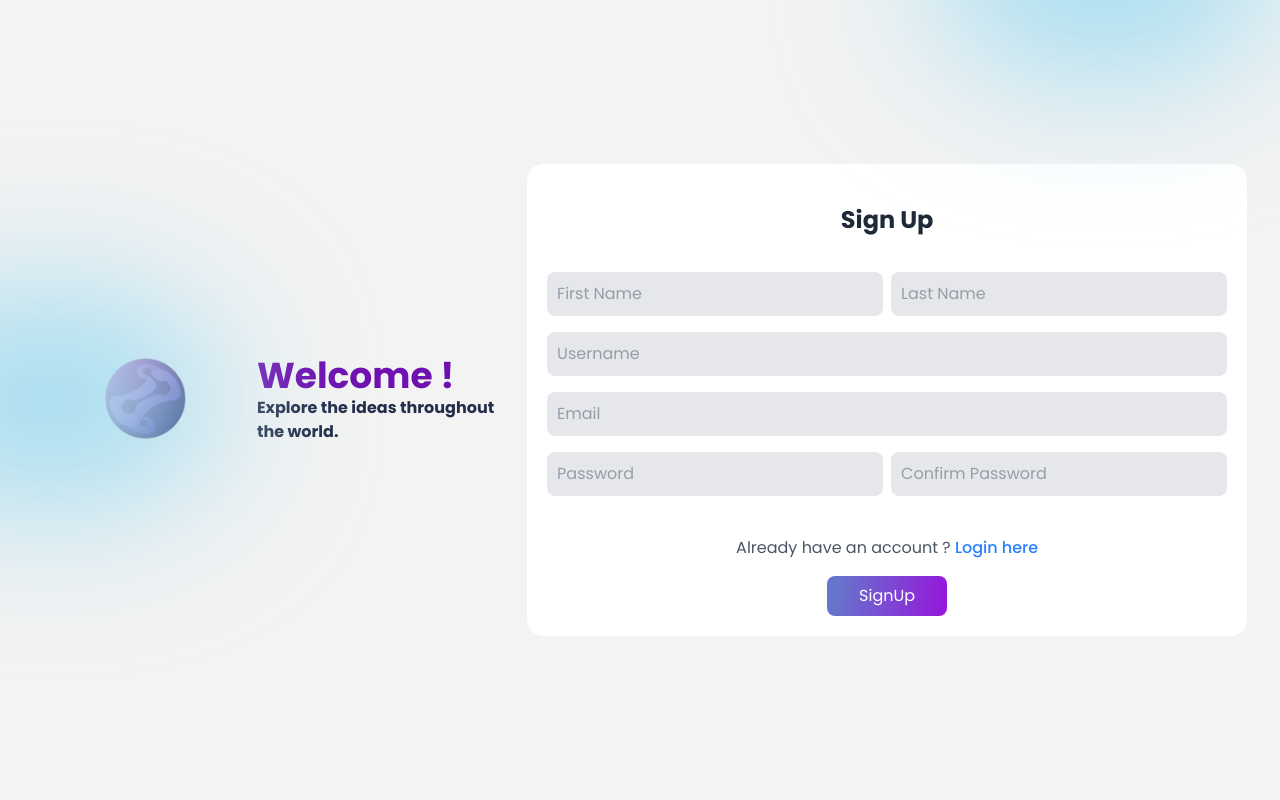
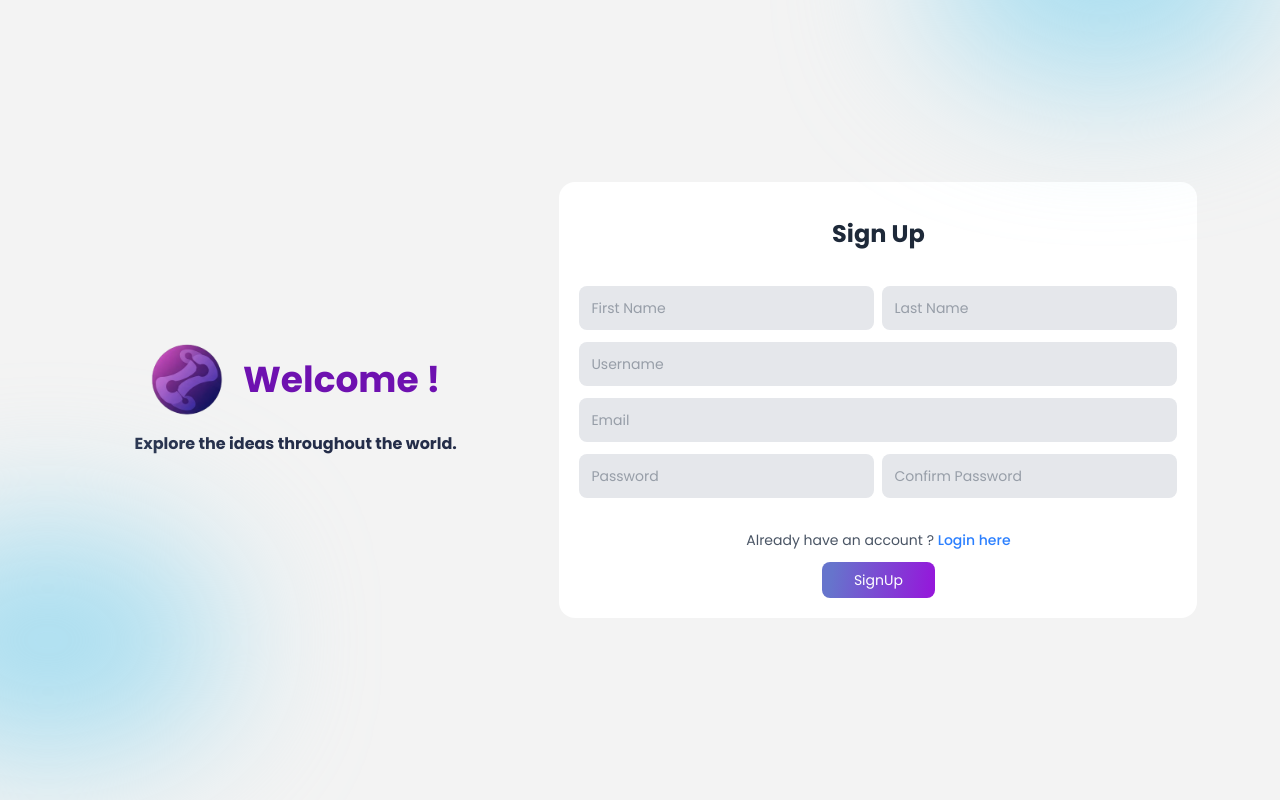
Before and after one commit to lohaniritya/SocialSphereDeploy, a React (Vite) app in the folder client/: page /signup in a window 1280 px wide. Built offline with nearby package versions, Linux system fonts and the light colour scheme.

Commit message:
Login, Signup layout changed

```diff
--- a/client/src/App.jsx
+++ b/client/src/App.jsx
@@ -12,7 +12,7 @@ function App() {
     <>
       <div className="App">
         <div className="blur b1" style={{ top: "-18%", right: "0" }}></div>
-        <div className="blur b2" style={{ top: "36%", left: "-8rem" }}></div>
+        <div className="blur b2" style={{ top: "66%", left: "-8rem" }}></div>
         <BrowserRouter>
           <Routes>
             <Route path="/" element={<Navigate to="/signup" replace />} />
--- a/client/src/index.css
+++ b/client/src/index.css
@@ -72,3 +72,11 @@ body {
 ::-webkit-scrollbar {
   display: none;
 }
+
+/* media queries */
+
+@media (max-width: 1024px) {
+  .blur {
+    background: transparent;
+  }
+}
--- a/client/src/pages/login/Login.jsx
+++ b/client/src/pages/login/Login.jsx
@@ -23,6 +23,7 @@ function Login() {
     setInput({ ...input, [e.target.name]: e.target.value });
   };
 
+  const element = document.getElementById("error-msg");
   const handlSubmit = async (e) => {
     e.preventDefault();
     try {
@@ -37,35 +38,38 @@ function Login() {
         showToast(`Welcome to Social Sphere`);
       }
     } catch (error) {
-      console.log(error);
+      element.innerHTML = error.response.data.message
     }
   };
 
   return (
     <>
-      <div className="flex items-center justify-evenly  h-screen">
+      <div className="flex flex-col md:flex-row bg-gray-100 items-center md:justify-evenly h-screen">
         {/* Left Side  */}
-        <div className="flex items-center gap-20">
-          <img src={logo} alt="logo" className=" h-25 w-25" />
-          <div className="">
-            <h2 className="text-purple-800 text-4xl font-bold">Welcome !</h2>
-            <h5 className="font-bold tracking-wide">
-              Explore the ideas throughout <br /> the world.
+        <div className="flex flex-col gap-3  p-8 ">
+          <div className="flex items-center gap-5">
+            <img src={logo} alt="logo" className=" h-10 w-10 md:h-20 md:w-20" />
+            <h2 className="text-purple-800 text-xl md:text-4xl font-bold">Welcome !</h2>
+          </div>
+          <div className="flex flex-col md:gap-2">
+            <h5 className="hidden md:block md:text-xl font-bold tracking-wide ">
+              Explore the ideas throughout the world.
             </h5>
-            <br />
-            <h1 className="font-bold underline">Demo Id</h1>
+            <h1 className="underline">Demo Id</h1>
+            <div>
             <h5 className="tracking-wide">Email: novadvani@gmail.com</h5>
             <h5 className="tracking-wide">Password: nova123</h5>
+            </div>
           </div>
         </div>
 
         {/* Right side */}
-        <div className=" rounded-2xl p-5  bg-white">
+        <div className=" rounded-2xl p-7 bg-white">
           <form
             onSubmit={handlSubmit}
-            className="flex flex-col items-center justify-center gap-4"
+            className="flex flex-col items-center justify-center gap-2"
           >
-            <h3 className="text-2xl font-bold p-5 text-gray-800 mb-2">Login</h3>
+            <h3 className="text-xl md:text-2xl font-bold mb-2! md:p-4 text-gray-800">Login</h3>
 
             <div className="flex  w-full">
               <input
@@ -90,20 +94,20 @@ function Login() {
 
             <span
               id="error-msg"
-              className="text-red-600 font-bold error-msg pt-2"
+              className="text-red-600 error-msg pt-2"
             ></span>
 
             <span className="text-gray-600">
-              Don't have an account ?{"  "}
+              Don't have an account ?{"  "} <br className="md:hidden"/>
               <Link
-                to="/signup"
+                to="/login"
                 className="font-medium text-primary text-blue-500 transition-all duration-200 hover:underline"
               >
                 SignUp here
               </Link>
             </span>
 
-            <button className="button" type="submit">
+            <button className="button md:mt-2!" type="submit">
               {" "}
               Login{" "}
             </button>
--- a/client/src/pages/signup/SignUp.jsx
+++ b/client/src/pages/signup/SignUp.jsx
@@ -1,6 +1,6 @@
 import React from "react";
 import {BaseUrl} from '../../constant.js'
-import logo from "../../Images/logo.png";
+import logo from "../../Images/logoe.png";
 import { useState } from "react";
 import { Link, useNavigate } from "react-router-dom";
 import axios from "axios";
@@ -28,12 +28,12 @@ function SignUp() {
     setInput({ ...input, [e.target.name]: e.target.value });
   };
 
+  const element = document.getElementById("error-msg");
   const signupHandler = async (e) => {
     e.preventDefault();
     try {
       if (!(input.password === input.confirmpass)) {
-        const element = document.getElementById("error-msg");
-        element.innerHTML("Password and Confirm Password must be the same.");
+        element.innerHTML = "Password and Confirm Password must be the same."
       }
       const res = await axios.post(`${BaseUrl}/users/register`, input);
 
@@ -49,33 +49,33 @@ function SignUp() {
       }
       showToast('User created')
     } catch (error) {
-      console.log(error);
+      element.innerHTML = error.response.data.message
     }
   };
 
   return (
     <>
-      <div className="flex items-center justify-evenly  h-screen">
+      <div className="flex flex-col md:flex-row  md:justify-evenly md:items-center  h-screen">
         {/* Left Side  */}
-        <div className="flex items-center">
-          <img src={logo} alt="logo" className=" h-56 w-56" />
-          <div className="">
-            <h2 className="text-purple-800 text-4xl font-bold">Welcome !</h2>
+        <div className="flex flex-col items-center gap-4 p-5 md:pl-13">
+            <div className="flex gap-5 items-center">
+              <img src={logo} alt="logo" className=" h-10 w-10 md:h-18 md:w-18" />
+              <h2 className="text-purple-800 text-2xl md:text-4xl font-bold">Welcome !</h2>
+            </div>
             <h5 className="font-bold">
-              Explore the ideas throughout <br /> the world.
+              Explore the ideas throughout <br className="hidden"/> the world.
             </h5>
-          </div>
         </div>
 
         {/* Right side */}
-        <div className=" rounded-2xl p-5  bg-white">
-          <form onSubmit={signupHandler} className="flex flex-col items-center justify-center gap-4">
-            <h3 className="text-2xl font-bold p-5 text-gray-800 mb-2">Sign Up</h3>
-            <div className="flex gap-2 w-full">
+        <div className=" rounded-2xl p-5 bg-white text-xs md:text-sm max-w-80 md:max-w-none mx-auto! md:mx-0!">
+          <form onSubmit={signupHandler} className="flex flex-col items-center justify-center gap-2 md:gap-3">
+            <h3 className="text-xl md:text-2xl font-bold mb-2! md:p-4 text-gray-800">Sign Up</h3>
+            <div className="flex flex-col md:flex-row gap-2 w-full">
               <input
                 type="text"
                 placeholder="First Name"
-                className=" p-2.5 text-gray-600 border-none outline-none bg-gray-200 rounded-lg "
+                className=" p-2 md:p-3 text-gray-600 border-none outline-none bg-gray-200 rounded-lg "
                 name="firstName"
                 onChange={changeEventHandler}
                 value={input.firstName}
@@ -83,7 +83,7 @@ function SignUp() {
               <input
                 type="text"
                 placeholder="Last Name"
-                className="p-2.5 text-gray-600 border-none outline-none bg-gray-200 rounded-lg "
+                className="p-2 text-gray-600 border-none outline-none bg-gray-200 md:p-3 rounded-lg "
                 name="lastName"
                 onChange={changeEventHandler}
                 value={input.lastName}
@@ -93,7 +93,7 @@ function SignUp() {
               <input
                 type="text"
                 placeholder="Username"
-                className="border-none text-gray-600 outline-none bg-gray-200 rounded-lg p-2.5 w-full"
+                className="border-none text-gray-600 outline-none bg-gray-200 rounded-lg p-2 md:p-3 w-full"
                 name="userName"
                 onChange={changeEventHandler}
                 value={input.userName}
@@ -103,17 +103,17 @@ function SignUp() {
               <input
                 type="text"
                 placeholder="Email"
-                className="border-none outline-none text-gray-600 bg-gray-200 rounded-lg p-2.5 w-full"
+                className="border-none outline-none text-gray-600 bg-gray-200 rounded-lg p-2 md:p-3 w-full"
                 name="email"
                 onChange={changeEventHandler}
                 value={input.email}
               />
             </div>
-            <div className="flex gap-2 w-full">
+            <div className="flex flex-col md:flex-row gap-2 w-full">
               <input
                 type="password"
                 placeholder="Password"
-                className="  border-none outline-none text-gray-600 bg-gray-200 rounded-lg p-2.5 w-full"
+                className="border-none outline-none text-gray-600 bg-gray-200 rounded-lg p-2 md:p-3 w-full"
                 name="password"
                 onChange={changeEventHandler}
                 value={input.password}
@@ -121,16 +121,14 @@ function SignUp() {
               <input
                 type="password"
                 placeholder="Confirm Password"
-                className="  border-none outline-none text-gray-600 bg-gray-200 rounded-lg p-2.5 w-full"
+                className="border-none outline-none text-gray-600 bg-gray-200 rounded-lg p-2 md:p-3 w-full"
                 name="confirmpass"
                 onChange={changeEventHandler}
                 value={input.confirmpass}
               />
             </div>
 
-            <span id="error-msg" className="text-red-600 font-bold error-msg pt-2">
-
-            </span>
+            <span id="error-msg" className="text-red-600 error-msg pt-2"></span>
 
             <span className="text-gray-600">
               Already have an account ?{"  "}
```
Also changed, not shown: 1 other file (tests, documents, lock files or other folders).
